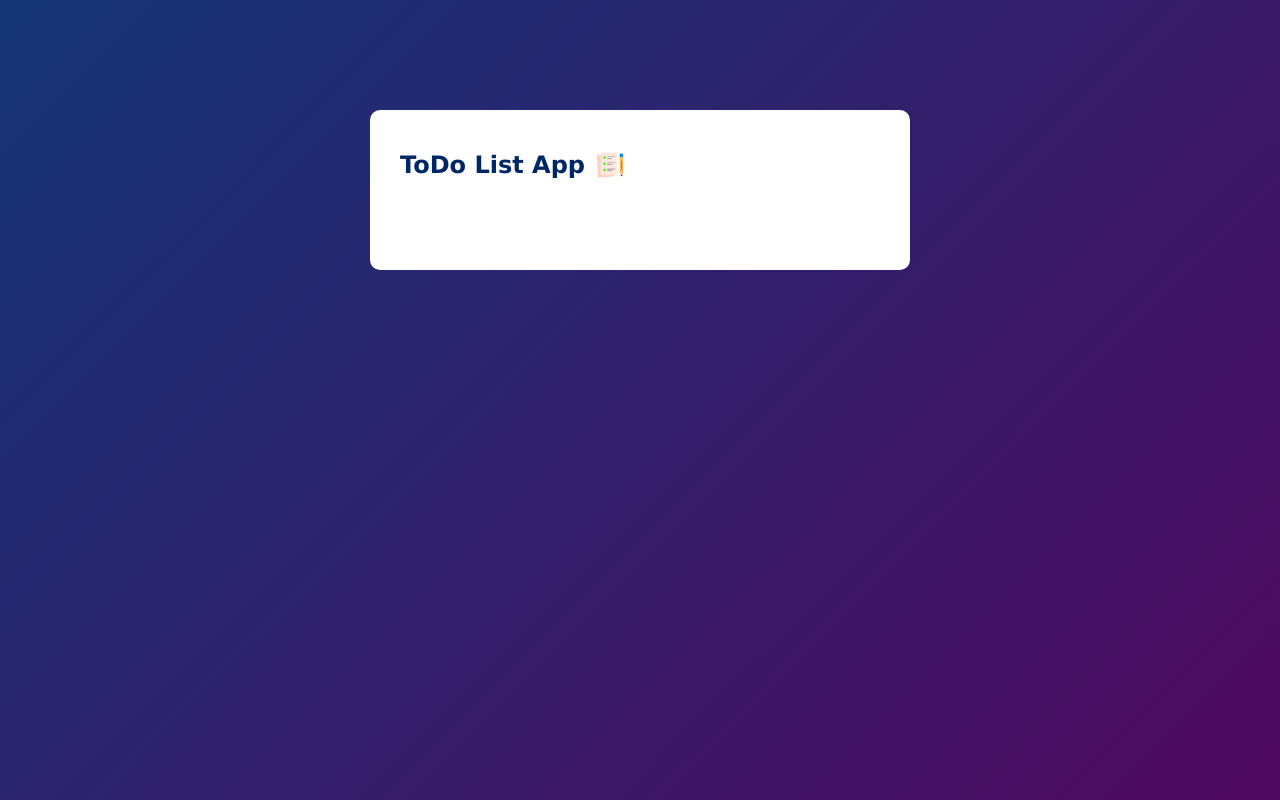
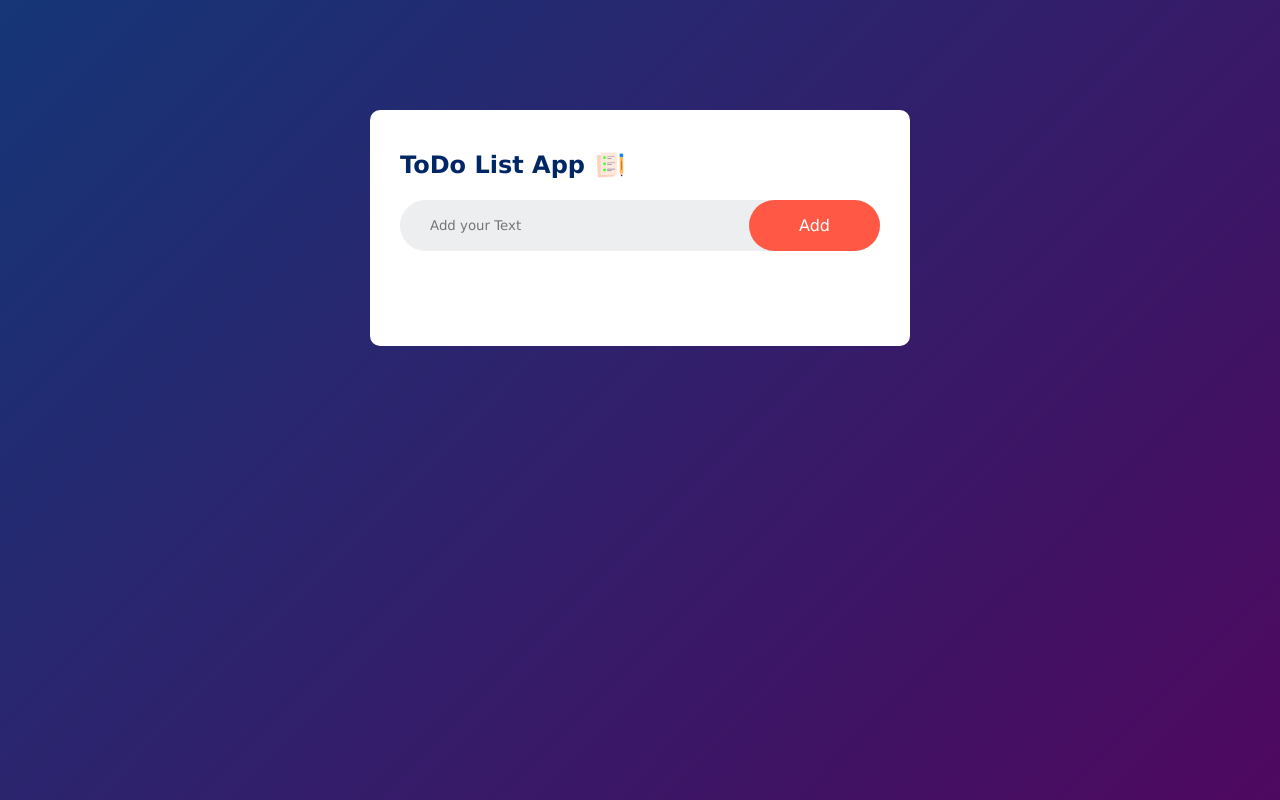
Before and after one commit to shashanks-06/ToDo_List_App, a React (Vite) app: page / in a window 1280 px wide. Built offline with nearby package versions, Linux system fonts and the light colour scheme.

Commit message:
search and button done

```diff
--- a/src/App.css
+++ b/src/App.css
@@ -30,3 +30,31 @@
   width: 1.875rem;
   margin-left: 0.625rem;
 }
+
+.row {
+  display: flex;
+  align-items: center;
+  justify-content: space-between;
+  background-color: #edeef0;
+  border-radius: 30px;
+  padding-left: 20px;
+  margin-bottom: 25px;
+}
+input {
+  flex: 1; /* to take the full width */
+  border: none;
+  outline: none;
+  background: transparent;
+  padding: 10px;
+  font-weight: 0.875rem;
+}
+button {
+  border: none;
+  outline: none;
+  background-color: #ff5945;
+  color: #fff;
+  padding: 1rem 3.125rem;
+  border-radius: 2.5rem;
+  font-size: 1rem;
+  cursor: pointer;
+}
--- a/src/Components/ToDoApp.jsx
+++ b/src/Components/ToDoApp.jsx
@@ -6,7 +6,10 @@ const ToDoApp = () => {
       <h2>
         ToDo List App <img src={icon} />
       </h2>
-
+      <div className="row">
+        <input type="text" id="input-box" placeholder="Add your Text" />
+        <button>Add</button>
+      </div>
     </div>
   );
 };
```
